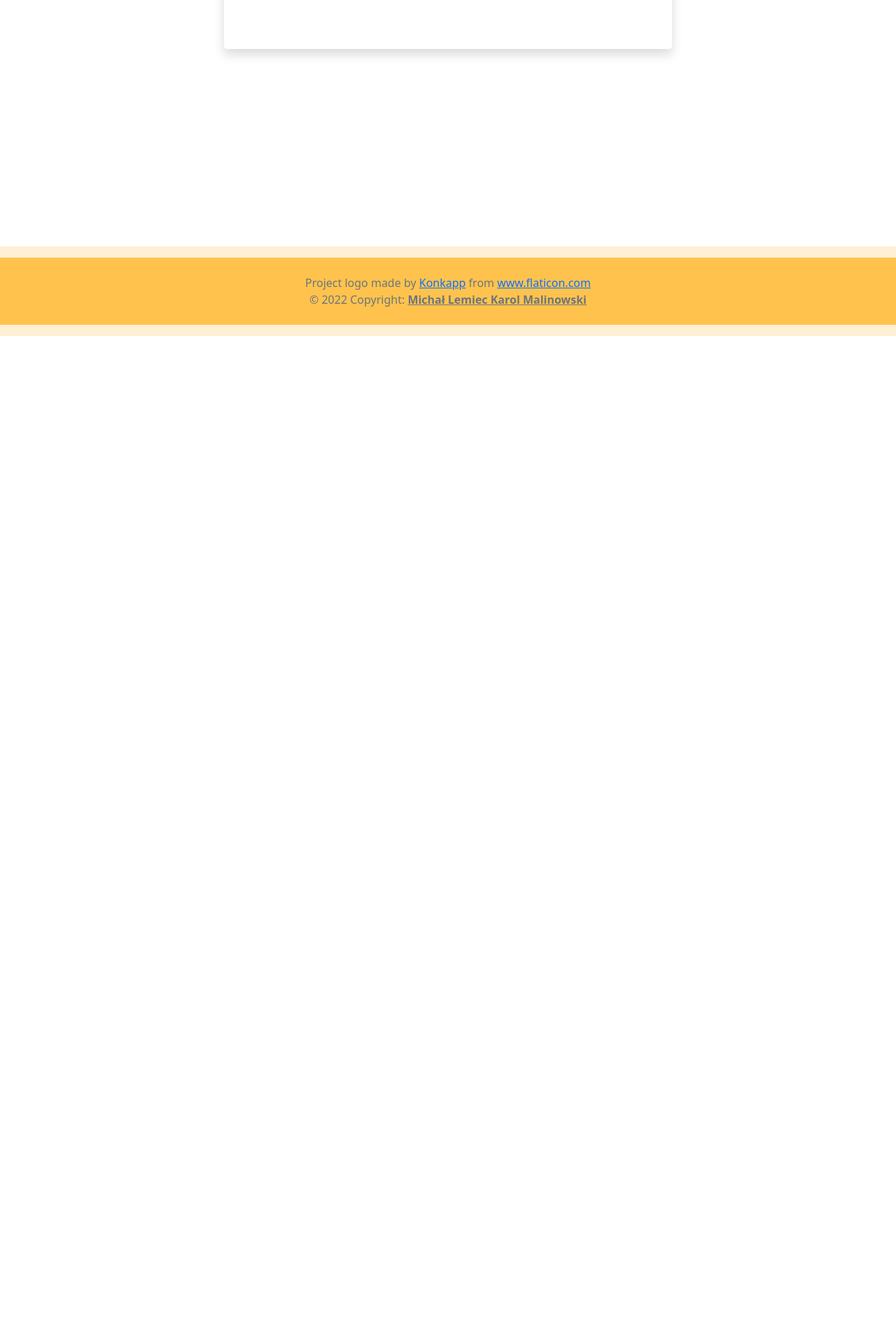
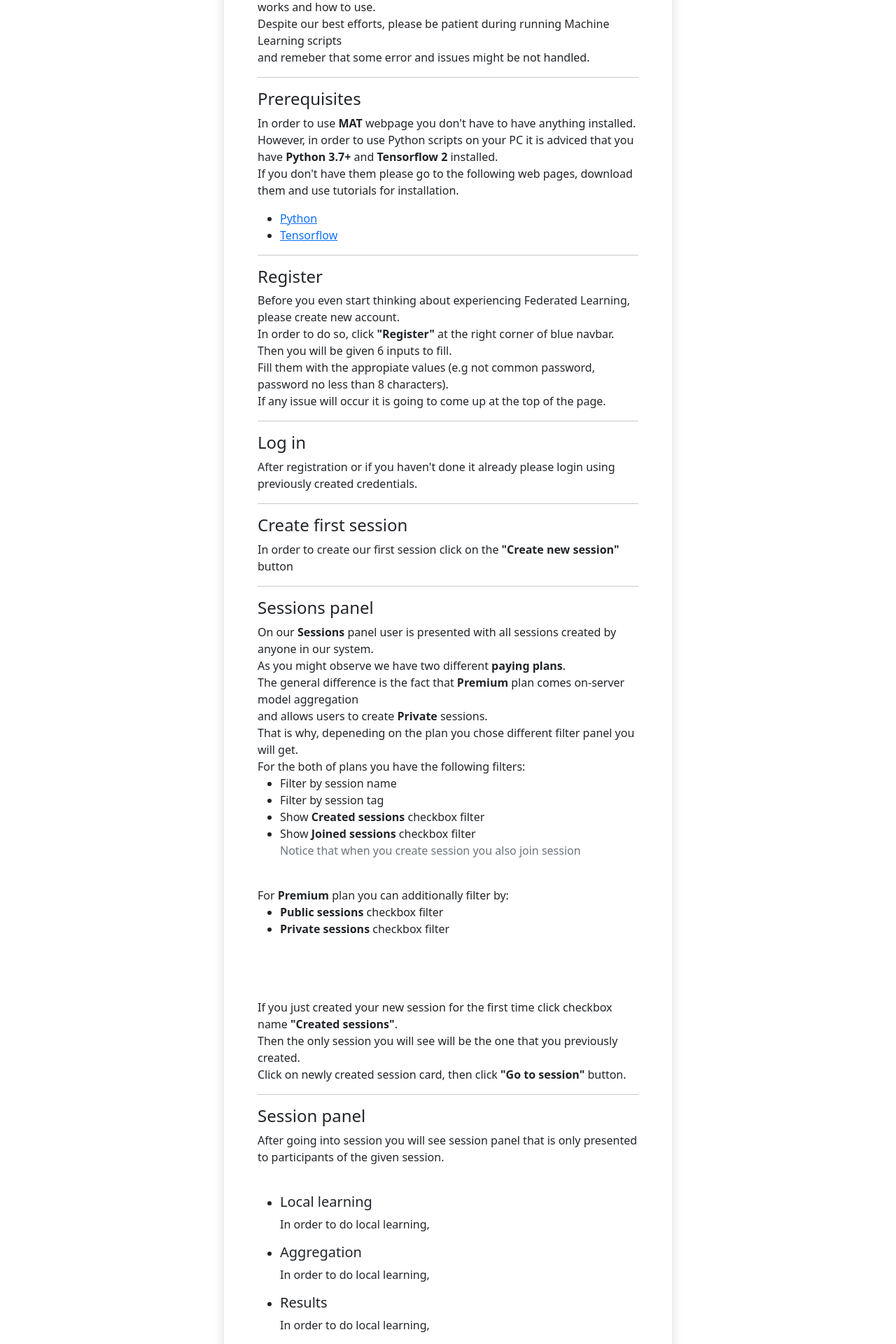
Before and after one commit to malkarol/mat_project, a Vue app in the folder frontend/: page /getting-started in a window 1280 px wide. Shown: the part 320-2240 px from the top of the page at 70% size. Before the commit the page ends 800 px from the top, so only its background shows below. Built offline with nearby package versions, Linux system fonts and the light colour scheme.

Commit message:
Add getting started

```diff
--- a/frontend/src/views/GettingStarted.vue
+++ b/frontend/src/views/GettingStarted.vue
@@ -10,6 +10,129 @@
                 <div>
                     <h4>Overview</h4>
                 </div>
+                <p>
+                    The following document allows you to understand how our software works and how to use.
+                    <br> Despite our best efforts, please be patient during running Machine Learning scripts
+                    <br>and remeber that some error and issues might be not handled.
+                </p>
+                <hr>
+                <div>
+                    <h4>Prerequisites</h4>
+                </div>
+                <p>In order to use <strong>MAT</strong> webpage you don't have to have anything installed.
+                <br>However, in order to use Python scripts on your PC it is adviced that you have <strong>Python 3.7+</strong> and <strong>Tensorflow 2</strong> installed.
+                <br>If you don't have them please go to the following web pages, download them and use tutorials for installation.
+                    </p>
+                    <ul>
+                        <li><a href="https://www.python.org/downloads/">Python</a> </li>
+                        <li><a href="https://www.tensorflow.org/install">Tensorflow</a></li>
+
+                    </ul>
+
+
+                <hr/>
+
+                <div>
+                    <h4>Register</h4>
+                </div>
+                <p>
+                    Before you even start thinking about experiencing Federated Learning, please create new account.
+                    <br> In order to do so, click <strong>"Register"</strong> at the right corner of blue navbar.
+                    <br> Then you will be given 6 inputs to fill.
+                    <br> Fill them with the appropiate values (e.g not common password, password no less than 8 characters).
+                    <br> If any issue will occur it is going to come up at the top of the page.
+                </p>
+                <hr/>
+
+                <div>
+                    <h4>Log in</h4>
+                </div>
+                <p>
+                After registration or if you haven't done it already please login using previously created credentials.
+
+                </p>
+                <hr/>
+
+                <div>
+                    <h4>Create first session</h4>
+                </div>
+                <p>
+                    In order to create our first session click on the <strong>"Create new session"</strong> button
+                </p>
+                <hr/>
+
+                <div>
+                    <h4>Sessions panel</h4>
+                </div>
+                <p>
+                    On our <strong> Sessions </strong> panel user is presented with all sessions created by anyone in our system.
+                    <br> As you might observe we have two different <strong>paying plans</strong>.
+                    <br> The general difference is the fact that <strong> Premium </strong> plan comes on-server model aggregation
+                    <br> and allows users to create <strong>Private</strong> sessions.
+                    <br> That is why, depeneding on the plan you chose different filter panel you will get.
+                    <br> For the both of plans you have the following filters:
+                    <ul>
+                        <li>
+                            Filter by session name
+                        </li>
+                         <li>
+                            Filter by session tag
+                        </li>
+                        <li>
+                            Show <strong>Created sessions</strong> checkbox filter
+                        </li>
+                         <li>
+                            Show <strong>Joined sessions</strong> checkbox filter
+                            <br> <span class="text-muted"> Notice that when you create session you also join session</span>
+                        </li>
+                    </ul>
+                    <br> For <strong> Premium </strong> plan you can additionally filter by:
+                    <ul>
+                        <li>
+                            <strong>Public sessions</strong> checkbox filter
+                        </li>
+                        <li>
+                            <strong>Private sessions</strong> checkbox filter
+                        </li>
+                    </ul>
+                    <br>
+                    <br>
+                    <br> If you just created your new session for the first time click checkbox name <strong>"Created sessions"</strong>.
+                    <br> Then the only session you will see will be the one that you previously created.
+                    <br>Click on newly created session card, then click <strong>"Go to session"</strong> button.
+
+                </p>
+                <hr/>
+
+                <div>
+                    <h4>Session panel</h4>
+                </div>
+                <p>
+                    After going into session you will see session panel that is only presented to participants of the given session.
+                    <br>
+                    <br>
+                </p>
+                <ul>
+                    <li>
+                        <h5> Local learning </h5>
+                        <p>
+                            In order to do local learning,
+                        </p>
+                    </li>
+                    <li>
+                        <h5> Aggregation </h5>
+                        <p>
+                            In order to do local learning,
+                        </p>
+                    </li>
+                    <li>
+                        <h5> Results </h5>
+                        <p>
+                            In order to do local learning,
+                        </p>
+                    </li>
+                </ul>
+
             </section>
         </div>
 
```
